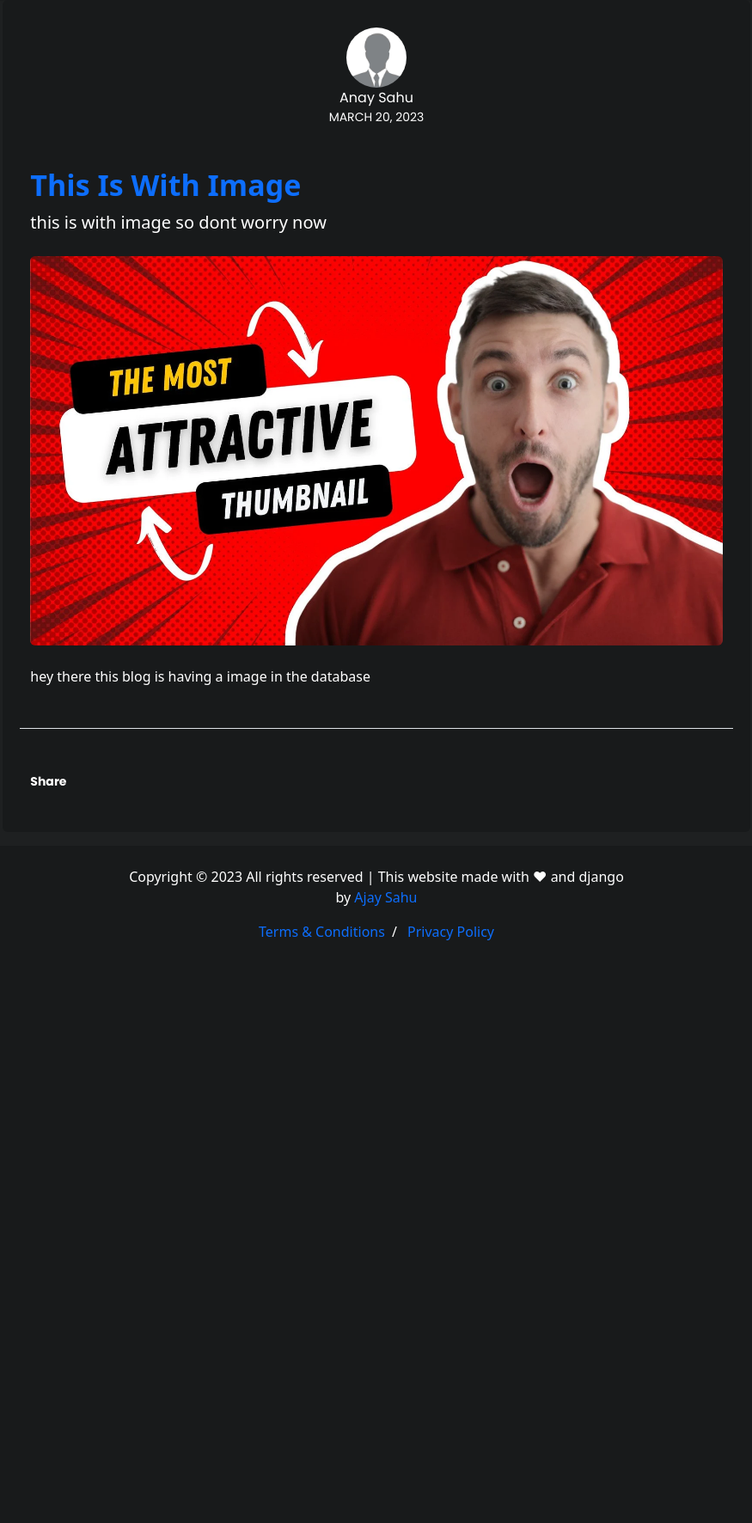
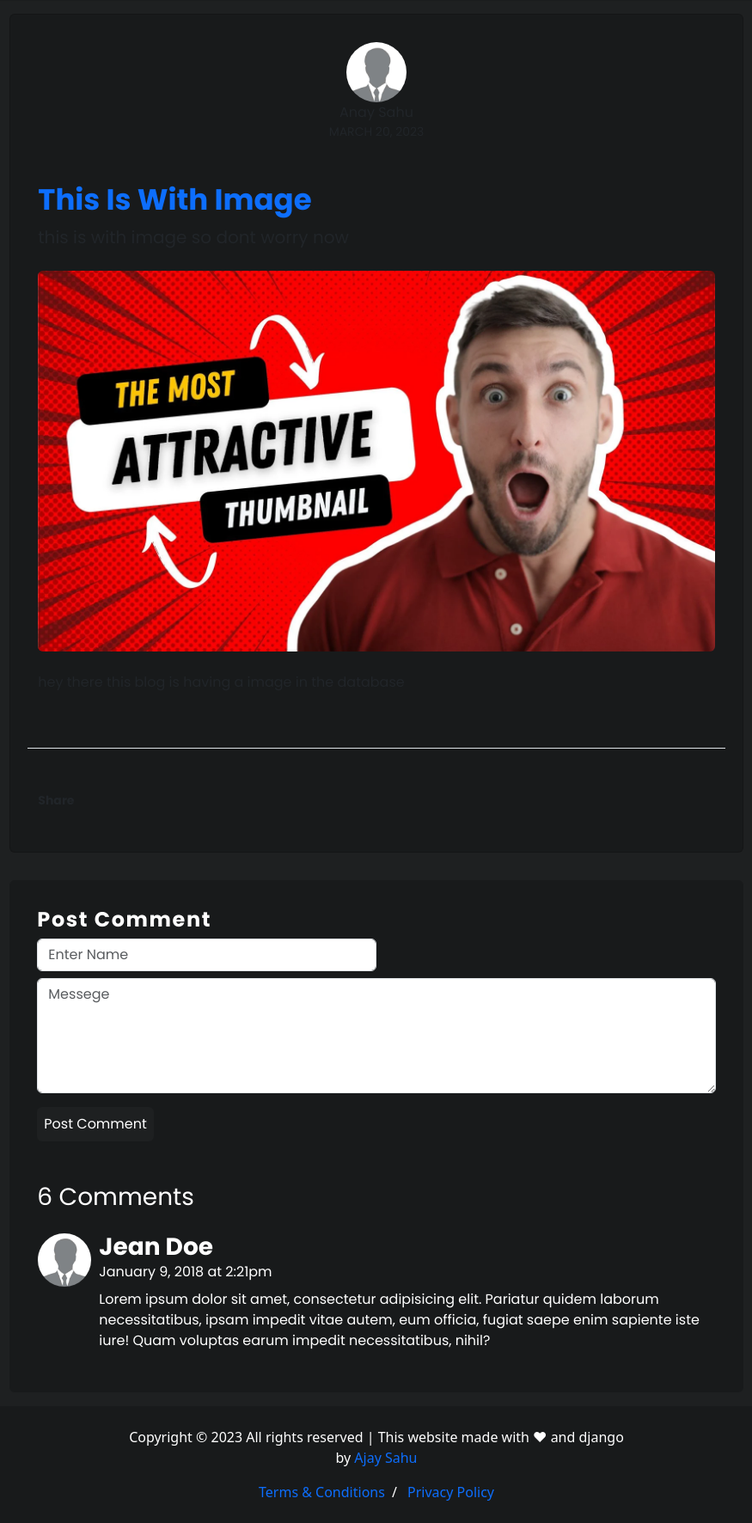
Before and after one commit to anaysah/HonestNote-Blogging-Application, a Django app: page /blog/blog-with-img in a window 1320 px wide. Shown: the part 63-1835 px from the top of the page at 86% size, without its empty margins (222-1097 px from the left). Before the commit the page ends 1157 px from the top, so only its background shows below. Run offline with Django 4.2, Linux system fonts and the light colour scheme; data comes from the database, SQL or seed files in the repository; some libraries are stand-ins or nearby versions.

Commit message:
post comment UI

```diff
--- a/blog/templates/blogPage.html
+++ b/blog/templates/blogPage.html
@@ -5,38 +5,86 @@
 {% block content %}
   {% load static %}
   <link rel="stylesheet" href="{% static 'blog/styles/blogPage.css' %}">
-
-<div class="container-fluid p-0">
+  <div class="container-fluid py-3">
     <div class="row  mb-3 justify-content-center"">
-        <div class="col-md-8 main-body-box ">
-
-      <div class="text-center">
-        <img src="{% static 'blog/pic.jpg' %}" alt="Image" class="author-pic img-fluid rounded-circle mx-auto">
+      <div class="col-md-8 main-body-box col-12 card">
+        <div class=" text-center">
+          <img src="{% static 'blog/pic.jpg' %}"
+               alt="Image"
+               class="author-pic img-fluid rounded-circle mx-auto">
         </div>
-      <span class="d-block text-center">{{ post.author.get_full_name | title }}</span>
-      <span class="date d-block text-center small text-uppercase mb-5">{{ post.date|date:"F j, Y" }}</span>
+        <span class="d-block text-center">{{ post.author.get_full_name | title }}</span> <span class="date d-block text-center small text-uppercase mb-5">{{ post.date|date:"F j, Y" }}</span>
         <h2 class="heading blog-title">{{ post.title | title }}</h2>
         <p class="lead mb-4 ">{{ post.snippet }}</p>
-      {% if post.image %}
-      <img class="img-fluid rounded mb-4" src="{{ post.image.url }}" alt="Card image cap">
-      {% endif %}
-
-
+        {% if post.image %}<img class="img-fluid rounded mb-4"
+     src="{{ post.image.url }}"
+     alt="Card image cap">{% endif %}
         {{ post.body|safe }}
-
         <div class="row mt-5 pt-5 border-top">
           <div class="col-12">
             <span class="fw-bold small mb-1">Share</span>
             <ul class="social list-unstyled d-flex gap-2">
-          <li><a href="https://www.facebook.com/sharer/sharer.php?u={{ request.get_host }}/blog/{{ post.slug }}" target="_blank"><i class="fa-brands fa-facebook fa-xl"></i></a></li>
-          <li><a href="https://twitter.com/share?url={{ request.get_host }}/blog/{{ post.slug }}&text=have a look on this new article on {{ post.title }}" target="_blank"><i class="fa-brands fa-twitter fa-xl"></i></a></li>
-
+              <li>
+                <a href="https://www.facebook.com/sharer/sharer.php?u={{ request.get_host }}/blog/{{ post.slug }}"
+                   target="_blank"><i class="fa-brands fa-facebook fa-xl"></i></a>
+              </li>
+              <li>
+                <a href="https://twitter.com/share?url={{ request.get_host }}/blog/{{ post.slug }}&text=have a look on this new article on {{ post.title }}"
+                   target="_blank"><i class="fa-brands fa-twitter fa-xl"></i></a>
+              </li>
             </ul>
           </div>
         </div>
-
-
-
+      </div>
+    </div>
+  </div>
+  <div class="container-fluid">
+    <div class="row  mb-3 justify-content-center"">
+      <div class=" col-md-8 main-body-box">
+        <div class="comment-form">
+          <h4>
+            <strong>Post Comment</strong>
+          </h4>
+          <form>
+            <div class="form-group col-lg-6 col-md-12 name mb-2">
+              <input type="text"
+                     class="form-control"
+                     id="name"
+                     placeholder="Enter Name"
+                     onfocus="this.placeholder = ''"
+                     onblur="this.placeholder = 'Enter Name'">
+            </div>
+            <div class="form-group">
+              <textarea class="form-control mb-10"
+                        rows="5"
+                        name="message"
+                        placeholder="Messege"
+                        onfocus="this.placeholder = ''"
+                        onblur="this.placeholder = 'Messege'"
+                        required=""></textarea>
+            </div>
+            <button type="submit" class="mt-3">Post Comment</button>
+          </form>
+        </div>
+        <div class="pt-5">
+          <h3 class="mb-4">6 Comments</h3>
+          <div class="all-comments">
+            <div class="comment-box d-flex">
+              <div class="comment-img-box me-2 ">
+                <img src="{% static 'blog/pic.jpg' %}" alt="" class="border">
+              </div>
+              <div>
+                <h3 class="mb-0"><strong>Jean Doe</strong></h3>
+                <div class="mb-2">January 9, 2018 at 2:21pm</div>
+                <p>Lorem ipsum dolor sit amet, consectetur adipisicing elit. Pariatur quidem laborum necessitatibus, ipsam impedit vitae autem, eum officia, fugiat saepe enim sapiente iste iure! Quam voluptas earum impedit necessitatibus, nihil?</p>
+              </div>
+            </div>
+          </div>
+        </div>
+      </div>
+    </div>
+  </div>
+{% endblock content %}
 {% comment %} <br>
   <br>
   <div>totol Likes: {{ totalLikes }}</div>
@@ -75,8 +123,7 @@
       </div>
     </div>
   </div>
-      <img src="{{ post.author.profile.profile_img.url }}" alt="" class="rounded-circle" height=75px
-        width=75px>
+  <img src="{{ post.author.profile.profile_img.url }}" alt="" class="rounded-circle" height=75px width=75px>
   {% if user.is_authenticated %}
   <form action="{% url 'likeBlog' post.slug %}">
     {% csrf_token %}
@@ -92,8 +139,3 @@
   <a href="{% url 'home' %}">
     <button type="button" class="btn btn-success">HOME</button>
 </a> {% endcomment %}
-
-    </div>
-  </div>
-</div>
-{% endblock content %}
--- a/static/blog/styles/blogPage.css
+++ b/static/blog/styles/blogPage.css
@@ -13,7 +13,9 @@
     background-color: var(--fgColor);
     padding: 2rem;
     border-radius: var(--main-radius);
+    font-family: "Poppins", sans-serif;
     /* width: fit-content; */
+    /* border-color: var(--border-color)!important; */
 }
 
 .blog-title {
@@ -24,3 +26,34 @@
     color: var(--textColor2);
     /* color: blueviolet; */
 }
+
+.comment-form{
+    font-family: var(--poppins);
+}
+
+.comment-form h4{
+    letter-spacing: .1rem;
+}
+
+.comment-form button{
+    padding: .5rem;
+    background-color: var(--bgColor);
+    border: none;
+    border-radius: var(--main-radius);
+    color: var(--textColor);
+}
+
+
+.comment-img-box{
+    /* height: 75px; */
+    /* width: 75px; */
+    /* overflow: hidden; */
+
+
+}
+
+.comment-img-box img{
+    width: 4rem;
+    border-radius: 4rem;
+    border-color: var(--border-color)!important;
+}
--- a/static/blog/styles/main.css
+++ b/static/blog/styles/main.css
@@ -31,6 +31,8 @@
     --transition-props: var(--transition-func) var(--transition-time);
     --logo-color: white;
     --poppins: "Poppins", sans-serif;
+
+    --border-color: var(--bgColor);
 }
 
 .dark-theme {
@@ -38,6 +40,7 @@
     --fgColor: white;
     --textColor: rgb(38, 40, 80);
     --logo-color: var(--textColor);
+    --border-color: #dee2e6;
 }
 
 .text-color {
```
Lines whose indentation alone changed are shown as unchanged.
